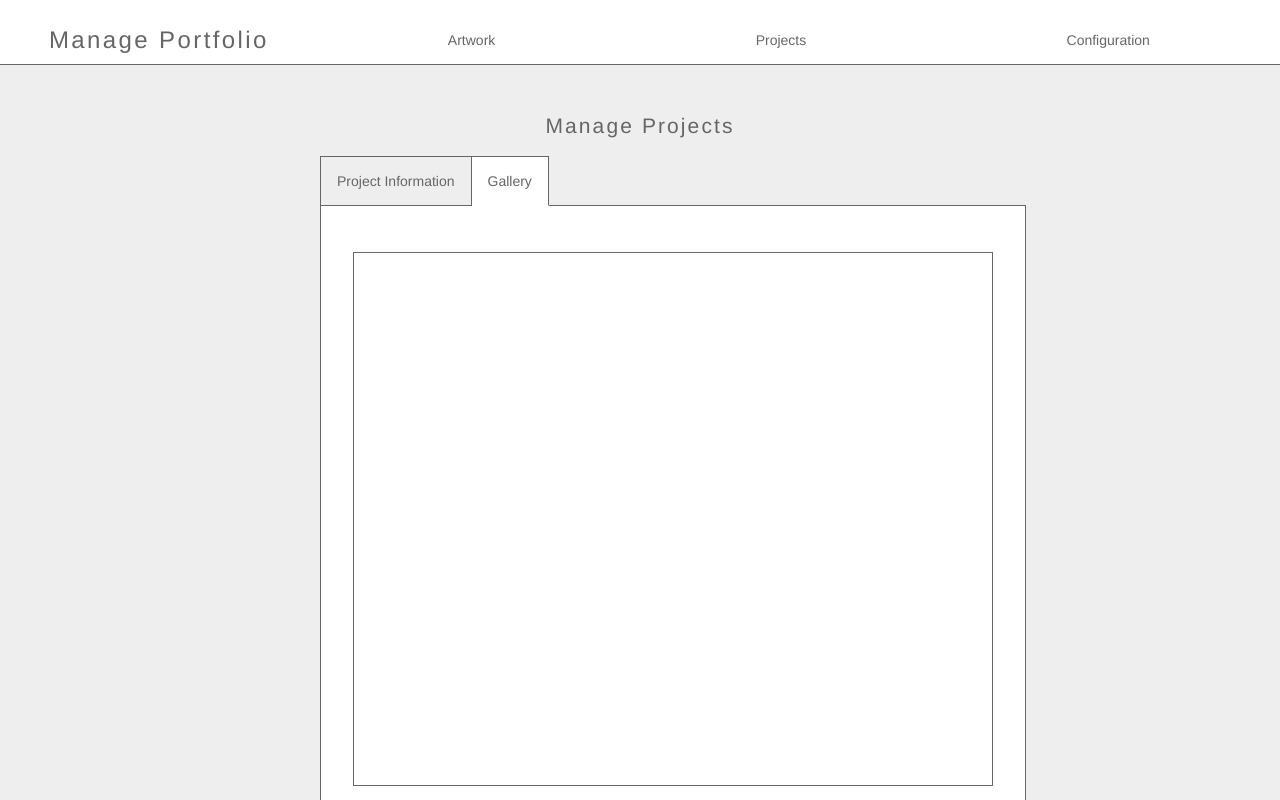
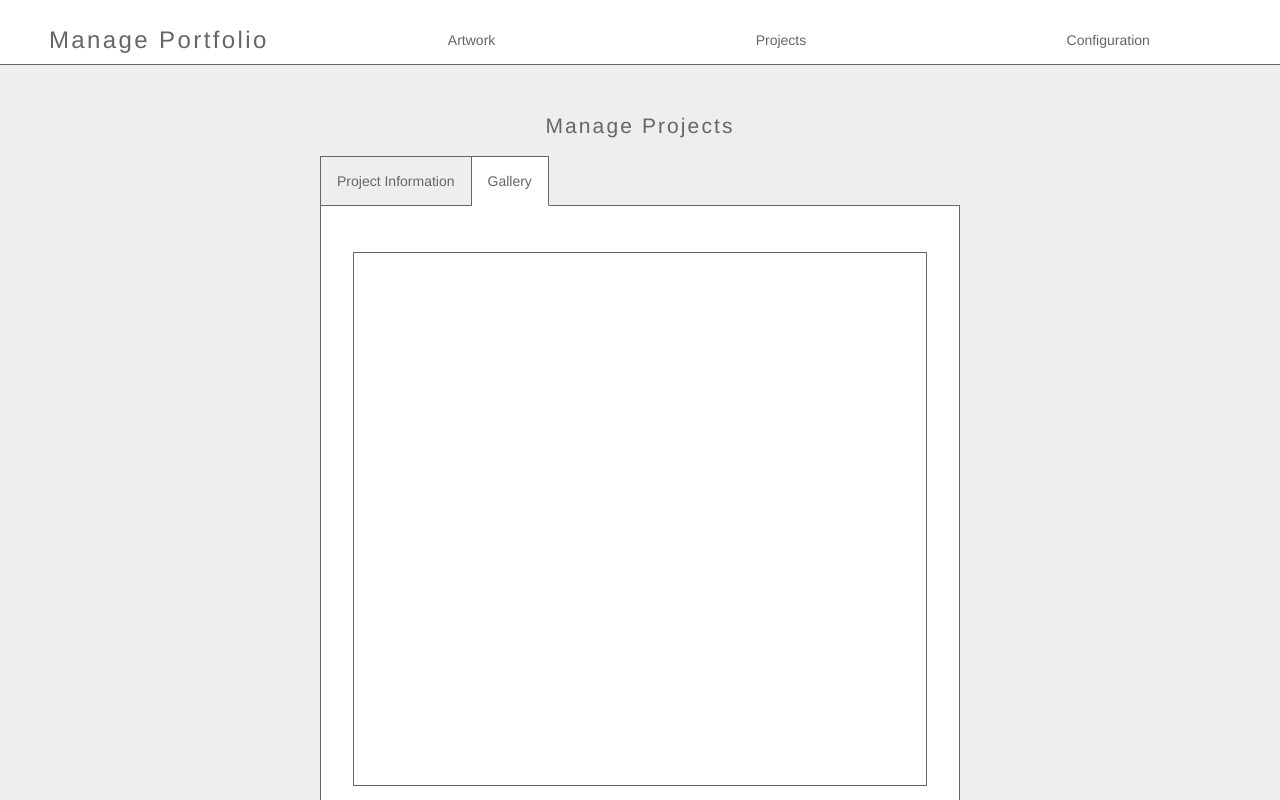
Before and after one commit to MichelLosier/illustration-gallery, a React (Create React App) app: page /projects in a window 1280 px wide. Both pictures are taken after a click on the link "Gallery". Shown: the top 800 px of the page. Built offline with nearby package versions, Linux system fonts and the light colour scheme.

Commit message:
correct css sync and adjust gallery display

```diff
--- a/src/components/forms/project-form.component.js
+++ b/src/components/forms/project-form.component.js
@@ -144,7 +144,7 @@ class ProjectForm extends React.Component {
     render() {
         const fields = this.state.fields;
         return (
-            <div className="min-width-40 width-6">
+            <div className="min-width-40 width-2">
 
                 <FormTabs
                     tabMap={this.tabMap}
--- a/src/components/forms/project-gallery-manage.component.js
+++ b/src/components/forms/project-gallery-manage.component.js
@@ -67,7 +67,7 @@ class ProjectGalleryManage extends React.Component {
     render() {
         const s = this.state;
         return(
-            <div className="min-width-40 width-6 border module">
+            <div className="border module">
                 {(!s.viewGallery) ? (
                     <div>
                         <ArtworkForm
```
Also changed, not shown: src/App.css (line endings or trailing spaces).
